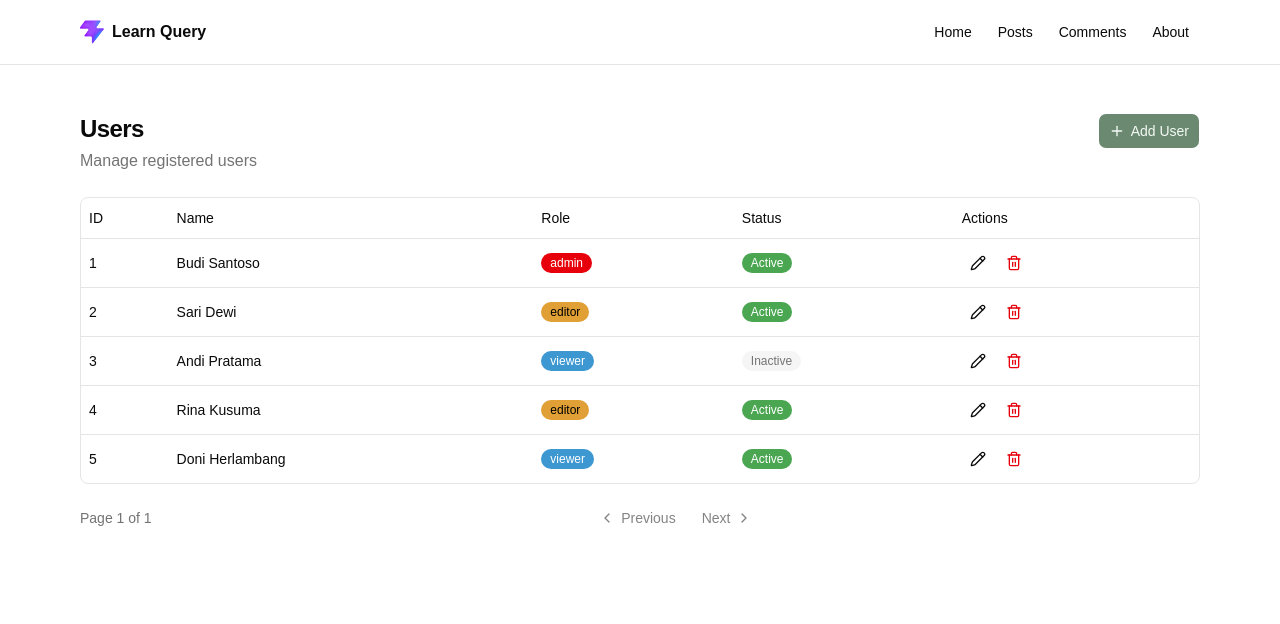
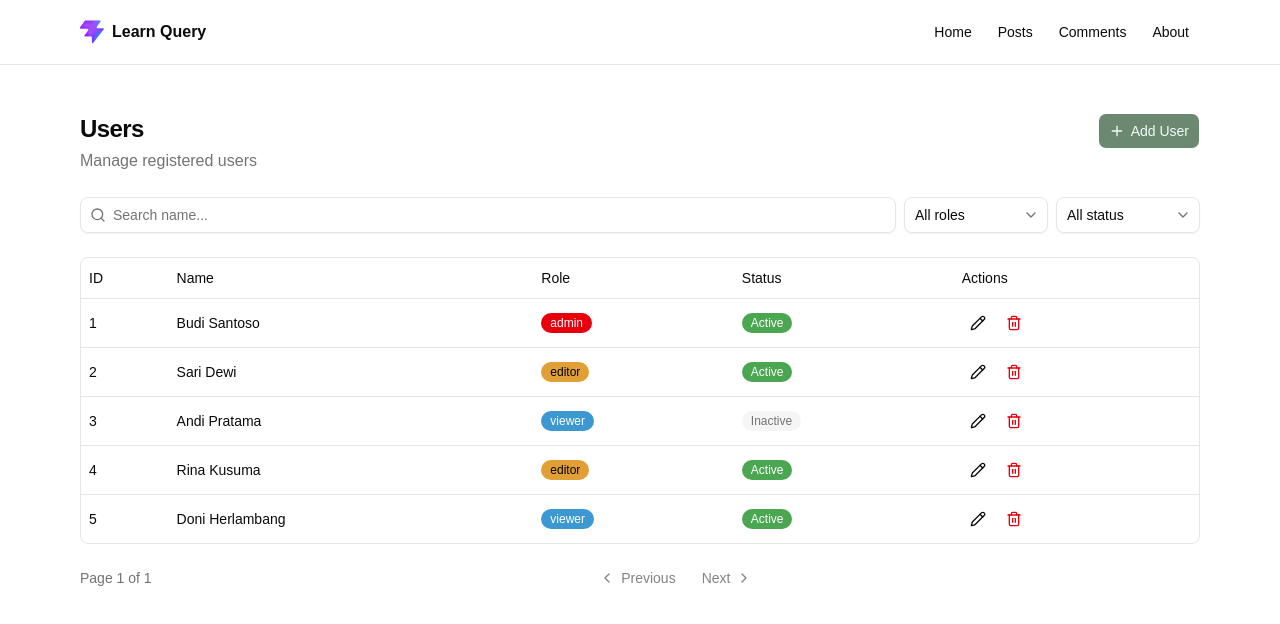
Before and after one commit to ansthsys/learn-tanstack_query, a React (Vite) app: page / in a window 1280 px wide. Shown: the top 624 px of the page. Built offline with nearby package versions, Linux system fonts and the light colour scheme; data requests are answered from the project's data file.

Commit message:
feat: add user filtering (search name, role, status)

```diff
--- a/src/api/users.ts
+++ b/src/api/users.ts
@@ -11,10 +11,12 @@ export type User = {
 export type CreateUserPayload = Omit<User, "id">;
 export type UpdateUserPayload = Partial<CreateUserPayload>;
 
-export const getUsers = async (): Promise<User[]> => {
-  const { data } = await http.get<User[]>("/users");
-  return data;
-};
+export const getUsers = async (
+  params?: Record<string, string>,
+): Promise<User[]> => {
+  const { data } = await http.get<User[]>("/users", { params })
+  return data
+}
 
 export const getUserById = async (id: number): Promise<User> => {
   const { data } = await http.get<User>(`/users/${id}`);
--- /dev/null
+++ b/src/components/molecules/UserFilters.tsx
@@ -0,0 +1,76 @@
+import { Search } from "lucide-react"
+import { Input } from "@/components/atoms/ui/input"
+import {
+  Select,
+  SelectContent,
+  SelectItem,
+  SelectTrigger,
+  SelectValue,
+} from "@/components/atoms/ui/select"
+import { cn } from "@/utils/classname"
+
+type UserFiltersValue = {
+  name: string
+  role: string
+  active: string
+}
+
+type UserFiltersProps = {
+  filters: UserFiltersValue
+  onChange: (filters: UserFiltersValue) => void
+  className?: string
+}
+
+function UserFilters({ filters, onChange, className }: UserFiltersProps) {
+  return (
+    <div
+      className={cn(
+        "flex flex-col gap-2 sm:flex-row sm:items-center",
+        className,
+      )}
+    >
+      <div className="relative flex-1">
+        <Search className="pointer-events-none absolute left-2.5 top-1/2 size-4 -translate-y-1/2 text-muted-foreground" />
+        <Input
+          placeholder="Search name..."
+          value={filters.name}
+          onChange={(e) =>
+            onChange({ ...filters, name: e.target.value })
+          }
+          className="pl-8"
+        />
+      </div>
+
+      <Select
+        value={filters.role}
+        onValueChange={(role) => onChange({ ...filters, role })}
+      >
+        <SelectTrigger className="w-full sm:w-36">
+          <SelectValue placeholder="All roles" />
+        </SelectTrigger>
+        <SelectContent>
+          <SelectItem value="all">All roles</SelectItem>
+          <SelectItem value="admin">Admin</SelectItem>
+          <SelectItem value="editor">Editor</SelectItem>
+          <SelectItem value="viewer">Viewer</SelectItem>
+        </SelectContent>
+      </Select>
+
+      <Select
+        value={filters.active}
+        onValueChange={(active) => onChange({ ...filters, active })}
+      >
+        <SelectTrigger className="w-full sm:w-36">
+          <SelectValue placeholder="All status" />
+        </SelectTrigger>
+        <SelectContent>
+          <SelectItem value="all">All status</SelectItem>
+          <SelectItem value="true">Active</SelectItem>
+          <SelectItem value="false">Inactive</SelectItem>
+        </SelectContent>
+      </Select>
+    </div>
+  )
+}
+
+export { UserFilters, type UserFiltersValue }
--- a/src/components/pages/Home.tsx
+++ b/src/components/pages/Home.tsx
@@ -1,15 +1,28 @@
+import { useState } from "react"
 import { Link } from "react-router"
 import { Plus } from "lucide-react"
 import { useQuery } from "@tanstack/react-query"
 import { getUsers } from "@/api/users"
 import { Button } from "@/components/atoms/ui/button"
 import { PageHeader } from "@/components/molecules/PageHeader"
+import { UserFilters, type UserFiltersValue } from "@/components/molecules/UserFilters"
 import { UserTable } from "@/components/organisms/UserTable"
 
 function Home() {
+  const [filters, setFilters] = useState<UserFiltersValue>({
+    name: "",
+    role: "all",
+    active: "all",
+  })
+
+  const queryParams: Record<string, string> = {}
+  if (filters.name) queryParams["name:contains"] = filters.name
+  if (filters.role && filters.role !== "all") queryParams.role = filters.role
+  if (filters.active && filters.active !== "all") queryParams.active = filters.active
+
   const { data: users, isLoading } = useQuery({
-    queryKey: ["users"],
-    queryFn: getUsers,
+    queryKey: ["users", filters],
+    queryFn: () => getUsers(queryParams),
   })
 
   return (
@@ -26,6 +39,7 @@ function Home() {
           </Button>
         }
       />
+      <UserFilters filters={filters} onChange={setFilters} />
       <UserTable data={users ?? []} isLoading={isLoading} />
     </div>
   )
```
